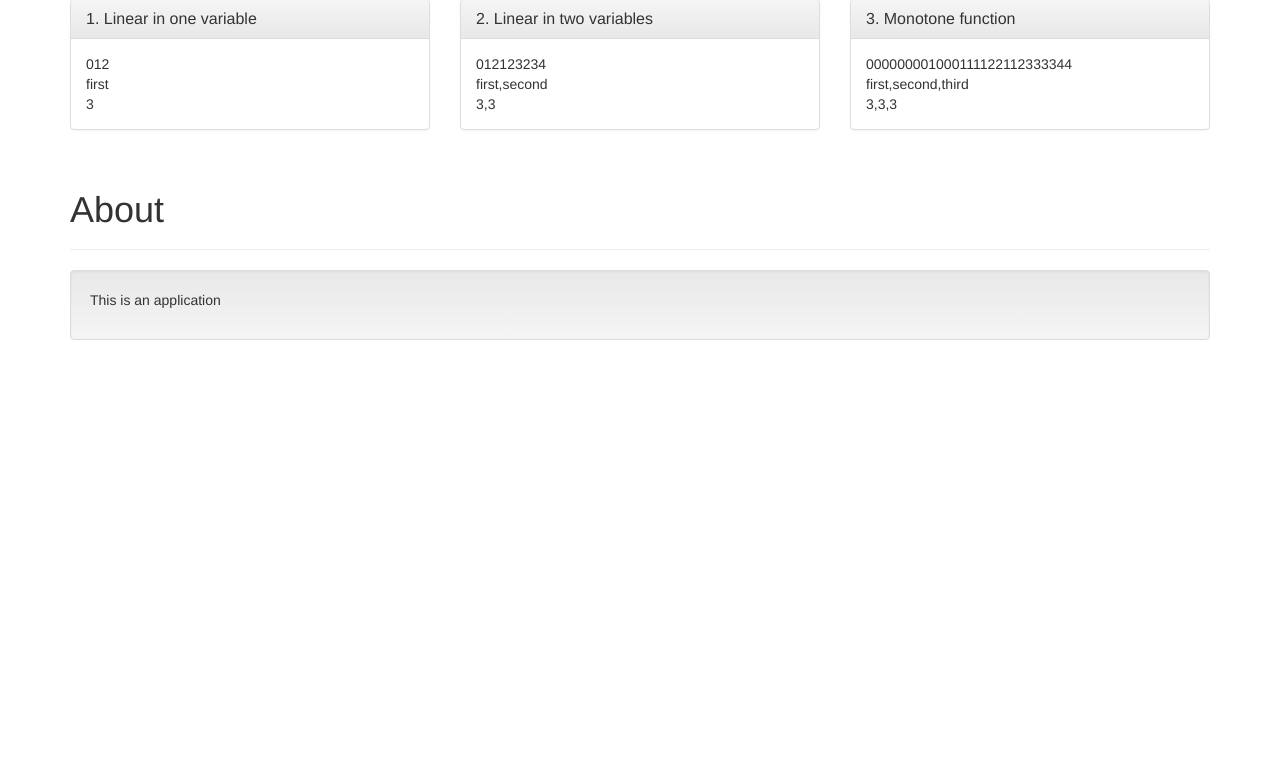
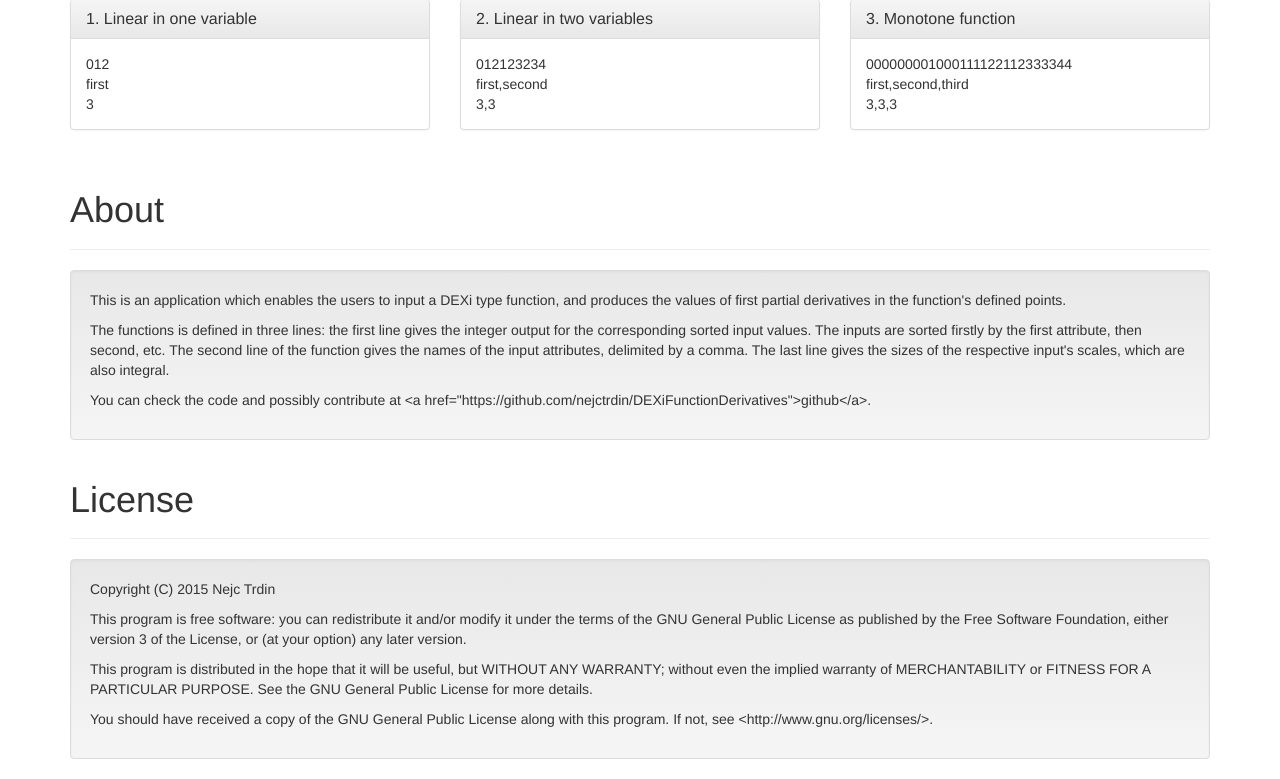
Before and after one commit to nejctrdin/DEXiFunctionDerivatives, a Flask app: page / in a window 1280 px wide. Shown: the part 622-1401 px from the top of the page. Before the commit the page ends 962 px from the top, so only its background shows below. Run offline with Flask 2, Linux system fonts and the light colour scheme; some libraries are stand-ins or nearby versions.

Commit message:
Added loading content from settings file. Added GPL.

```diff
--- /dev/null
+++ b/content.py
@@ -0,0 +1,24 @@
+_TITLE = "DEXi function to derivatives"
+_SUBTITLE = "This is a web-service which enables the users to input a DEXi type function (rule-based), and receive back the values of the first (partial) derivatives in the defined points."
+_GPL = ("Copyright (C) 2015  Nejc Trdin\n\n"
+        "This program is free software: you can redistribute it and/or modify "
+        "it under the terms of the GNU General Public License as published by "
+        "the Free Software Foundation, either version 3 of the License, or "
+        "(at your option) any later version.\n\n"
+
+        "This program is distributed in the hope that it will be useful, "
+        "but WITHOUT ANY WARRANTY; without even the implied warranty of "
+        "MERCHANTABILITY or FITNESS FOR A PARTICULAR PURPOSE.  See the "
+        "GNU General Public License for more details.\n\n"
+
+        "You should have received a copy of the GNU General Public License "
+        "along with this program.  If not, see <http://www.gnu.org/licenses/>.")
+
+_ABOUT = "This is an application which enables the users to input a DEXi type function, and produces the values of first partial derivatives in the function's defined points.\nThe functions is defined in three lines: the first line gives the integer output for the corresponding sorted input values. The inputs are sorted firstly by the first attribute, then second, etc. The second line of the function gives the names of the input attributes, delimited by a comma. The last line gives the sizes of the respective input's scales, which are also integral.\nYou can check the code and possibly contribute at <a href=\"https://github.com/nejctrdin/DEXiFunctionDerivatives\">github</a>."
+
+_EXAMPLE1 = ("Linear in one variable", "012 first 3")
+_EXAMPLE2 = ("Linear in two variables", "012123234 first,second 3,3")
+_EXAMPLE3 = ("Monotone function", "000000001000111122112333344 first,second,third 3,3,3")
+
+
+_EXAMPLES = [_EXAMPLE1, _EXAMPLE2, _EXAMPLE3]
--- a/server.py
+++ b/server.py
@@ -10,12 +10,22 @@ from dexi import parse_function
 from dexi import get_derivatives
 from dexi import _format_number
 from time import time
+import content
+from sys import argv
 
 app = Flask(__name__)
+app.jinja_env.trim_blocks = True
+app.jinja_env.lstrip_blocks = True
 
 @app.route("/")
 def index():
-    return render_template("index.html")
+    entries = {"title": content._TITLE,
+               "subtitle": content._SUBTITLE,
+               "about": content._ABOUT,
+               "examples": content._EXAMPLES,
+               "license": content._GPL
+    }
+    return render_template("index.html", entries=entries)
 
 @app.route("/get_derivatives", methods=["POST"])
 def derivatives():
@@ -31,18 +41,24 @@ def derivatives():
 
     if success:
         derivatives, success1, message1 = get_derivatives(function)
+        print "Query needed {0}s to execute!".format(_format_number(time() - t))
 
     entries = {"raw_function": raw_function,
                "ok": success and success1,
                "message": " ".join([message, message1]),
                "function": function,
                "arguments": arguments,
-               "derivatives": derivatives
+               "derivatives": derivatives,
+               "title": content._TITLE,
+               "subtitle": content._SUBTITLE,
+               "about": content._ABOUT,
+               "license": content._GPL
     }
-
-    print "Query needed {}s to execute!".format(_format_number(time() - t))
 
     return render_template("derivatives.html", entries=entries)
 
 if __name__ == "__main__":
-    app.run()
+    if len(argv) == 2:
+        app.run(port=int(argv[1]))
+    else:
+        app.run()
--- a/templates/index.html
+++ b/templates/index.html
@@ -1,5 +1,6 @@
 {% extends "layout.html" %}
 {% block specific %}
+
             <div class="page-header">
                 <h1>Input function</h1>
             </div>
@@ -16,43 +17,25 @@
             <div class="page-header">
                 <h1>Examples</h1>
             </div>
+            {% for example in entries.examples %}
+                {% if loop.index0 % 3 == 0 %}
                     <div class="row">
+                {% endif %}
                     <div class="col-sm-4">
                         <div class="panel panel-default">
                             <div class="panel-heading">
-                            <h3 class="panel-title">1. Linear in one variable</h3>
+                                <h3 class="panel-title">{{ loop.index }}. {{ example[0] }}</h3>
                             </div>
                             <div class="panel-body">
-                            012<br>
-                            first<br>
-                            3
+                                {% for line in example[1].split(" ")%}
+                                    {{ line }}<br>
+                                {% endfor %}
                             </div>
                         </div>
                     </div>
-                <div class="col-sm-4">
-                    <div class="panel panel-default">
-                        <div class="panel-heading">
-                            <h3 class="panel-title">2. Linear in two variables</h3>
+                {% if loop.index0 % 3 == 2 %}
                     </div>
-                        <div class="panel-body">
-                            012123234<br>
-                            first,second<br>
-                            3,3
-                        </div>
-                    </div>
-                </div>
-                <div class="col-sm-4">
-                    <div class="panel panel-default">
-                        <div class="panel-heading">
-                            <h3 class="panel-title">3. Monotone function</h3>
-                        </div>
-                        <div class="panel-body">
-                            000000001000111122112333344<br>
-                            first,second,third<br>
-                            3,3,3
-                        </div>
-                    </div>
-                </div>
-            </div>
+                {% endif %}
+            {% endfor %}
 
 {% endblock %}
--- a/templates/layout.html
+++ b/templates/layout.html
@@ -1,22 +1,36 @@
 <!doctype html>
 <html lang="en">
     <head>
-        <title>DEXi function to derivatives</title>
+        <title>{{ entries.title }}</title>
         <link rel=stylesheet type=text/css href="{{ url_for('static', filename='css/bootstrap.min.css') }}">
         <link rel=stylesheet type=text/css href="{{ url_for('static', filename='css/bootstrap-theme.min.css') }}">
     </head>
     <body role="document">
         <div class="container theme-showcase" role="main">
             <div class="jumbotron">
-                <h1>DEXi function to derivatives</h1>
-                <p>This is a web-service which enables the users to input a DEXi type function (rule-based), and receive back the values of the first (partial) derivatives in the defined points.</p>
+                <h1>{{ entries.title }}</h1>
+                <p>{{ entries.subtitle }}</p>
             </div>
             {% block specific %}{% endblock %}
             <div class="page-header">
                 <h1>About</h1>
             </div>
             <div class="well">
-                <p>This is an application</p>
+                {% for line in entries.about.split("\n") %}
+                    <p>{{ line }}</p>
+                {% endfor %}
+            </div>
+            <div class="page-header">
+                <h1>License</h1>
+            </div>
+            <div class="well">
+                {% for par in entries.license.split("\n\n") %}
+                    <p>
+                        {% for line in par.split("\n") %}
+                            {{ line }}<br>
+                        {% endfor %}
+                    </p>
+                {% endfor %}
             </div>
         </div>
     </body>
```
Lines whose indentation alone changed are shown as unchanged.
